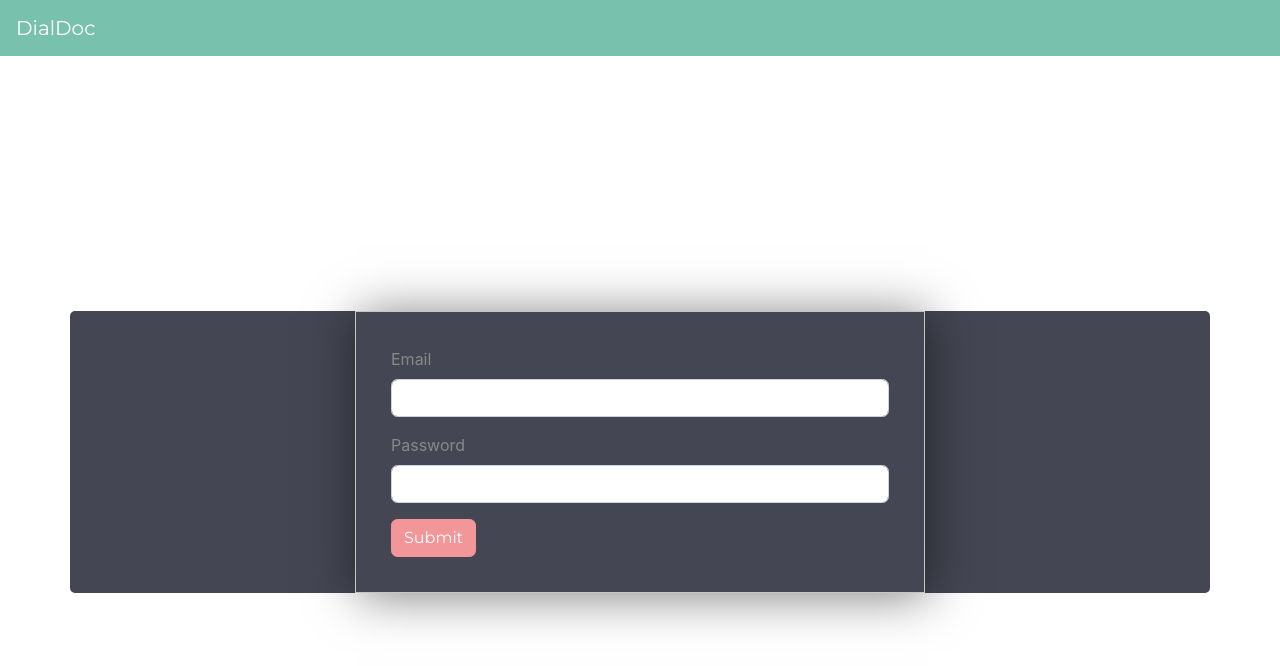
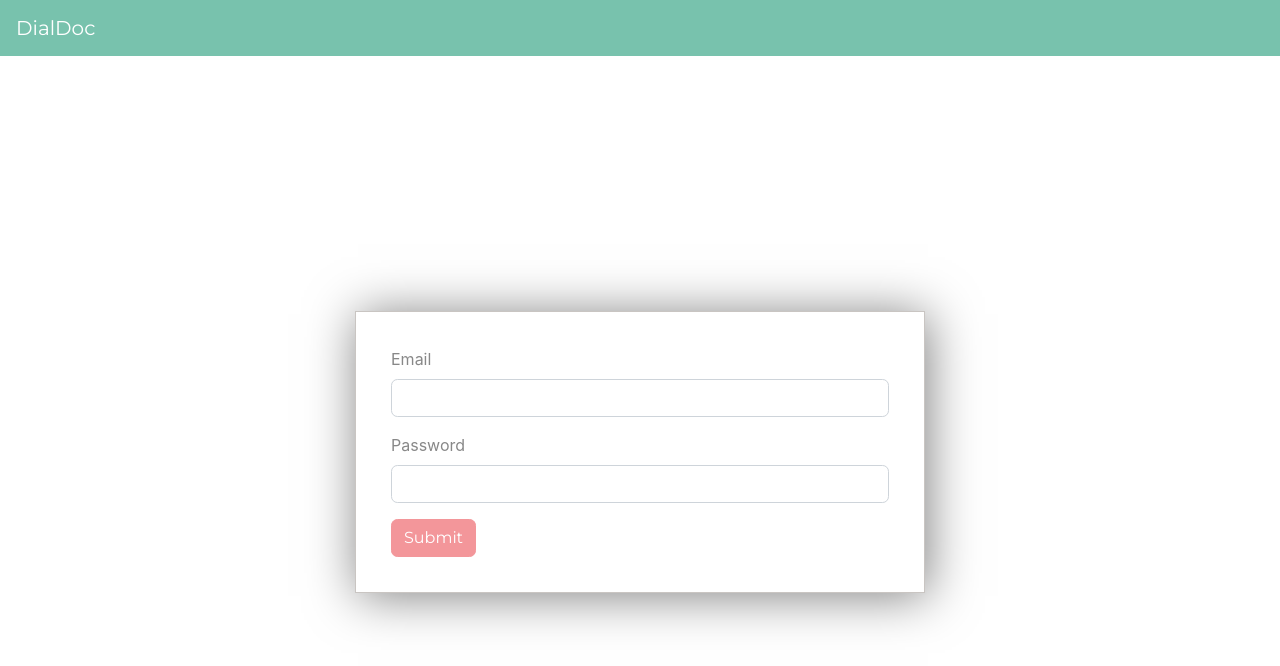
Before and after one commit to johnazre/dial-doc, a React (Create React App) app: page / in a window 1280 px wide. Shown: the top 666 px of the page. Built offline with nearby package versions, Linux system fonts and the light colour scheme; no server answers.

Commit message:
update chat styles

```diff
--- a/src/components/ChatArea.css
+++ b/src/components/ChatArea.css
@@ -6,20 +6,6 @@
 
 ul > li {
   list-style-type: none;
-}
-
-body {
-  background: #C5DDEB;
-  font: 14px/20px "Lato", Arial, sans-serif;
-  padding: 40px 0;
-  color: white;
-}
-
-.container {
-  margin: 0 auto;
-  width: 750px;
-  background: #444753;
-  border-radius: 5px;
 }
 
 .chat {
```
